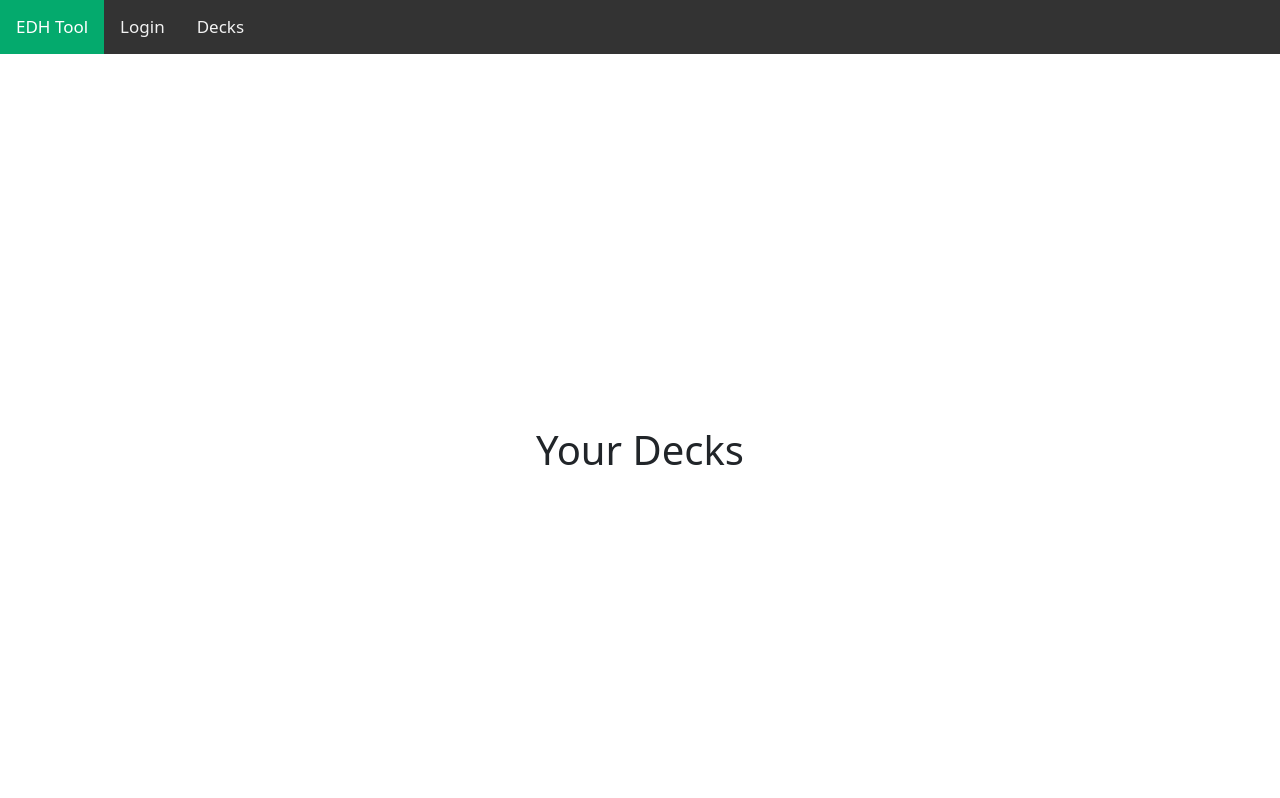
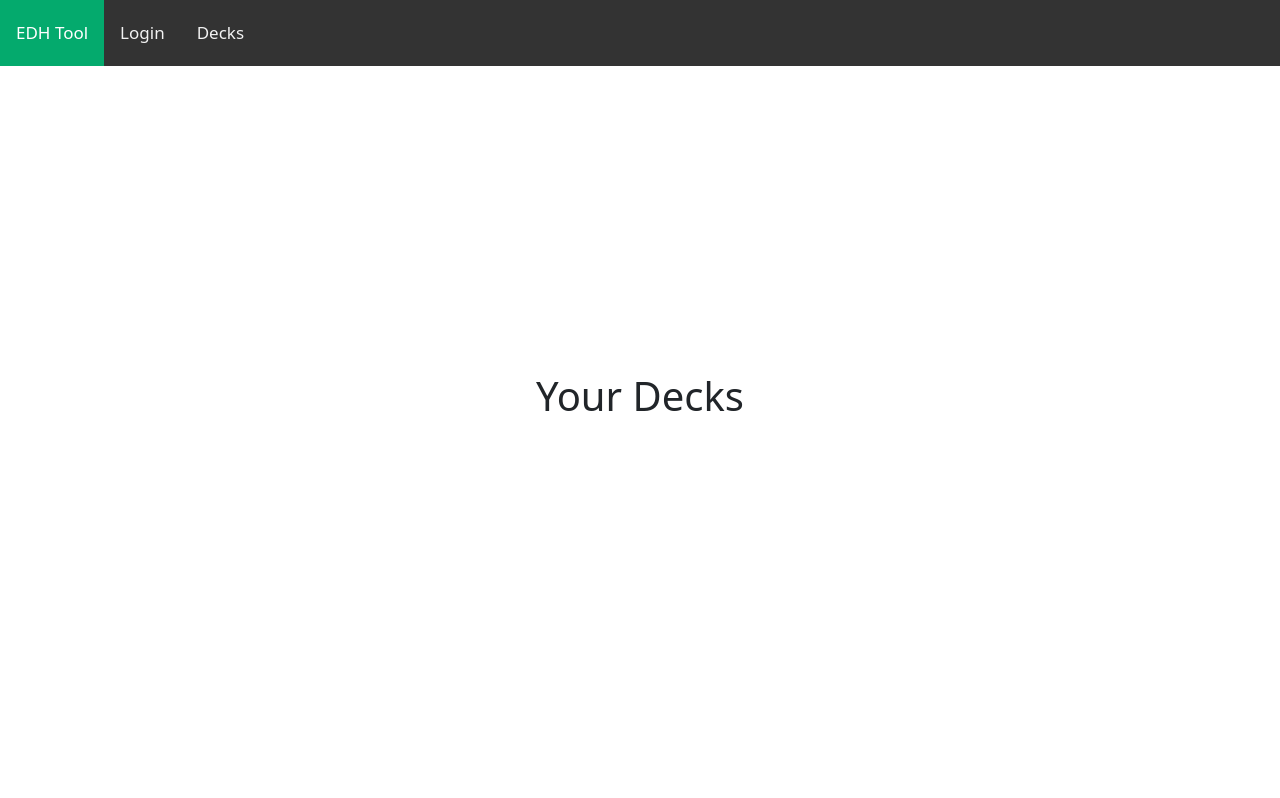
Before and after one commit to Apolyonn/EDH-Tool, a React (Create React App) app: page / in a window 1280 px wide. Shown: the top 798 px of the page. Built offline with nearby package versions, Linux system fonts and the light colour scheme.

Commit message:
Fixed Navbar and img

```diff
--- a/package.json
+++ b/package.json
@@ -7,10 +7,12 @@
     "@testing-library/react": "^13.4.0",
     "@testing-library/user-event": "^13.5.0",
     "bootstrap": "^5.2.2",
+    "placeholder": "^1.0.2",
     "react": "^18.2.0",
     "react-bootstrap": "^2.5.0",
     "react-dom": "^18.2.0",
     "react-scripts": "5.0.1",
+    "semantic-ui-react": "^2.1.3",
     "web-vitals": "^2.1.4"
   },
   "scripts": {
--- a/src/deckcard.js
+++ b/src/deckcard.js
@@ -4,7 +4,7 @@ import Card from 'react-bootstrap/Card';
 function deckcard() {
   return (
     <Card style={{ width: '18rem' }}>
-      <Card.Img variant="top" src="public/plus.jpg" />
+      <Card.Img variant="top" img src={require('./plus.jpg')} />
       <Card.Body>
         <Card.Title>Card Title</Card.Title>
         <Card.Text>
--- a/src/index.css
+++ b/src/index.css
@@ -15,16 +15,24 @@ code {
 .topnav {
   background-color: #333;
   overflow: hidden;
+  position: fixed;
+  width: 100%;
+  top: 0;
+  left: 0;
 }
 
 /* Style the links inside the navigation bar */
 .topnav a {
   float: left;
   color: #f2f2f2;
-  text-align: center;
-  padding: 14px 16px;
+  text-align: justify;
+  padding: 20px 16px;
   text-decoration: none;
   font-size: 17px;
+  position: sticky;
+  max-width: fit-content;
+  top: 0;
+  left: 0;
 }
 
 /* Change the color of links on hover */
```
Also changed, not shown: src/plus.jpg (renamed from public/plus.jpg), 1 other file (tests, documents, lock files or other folders).
